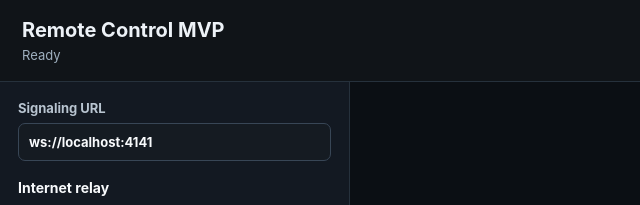
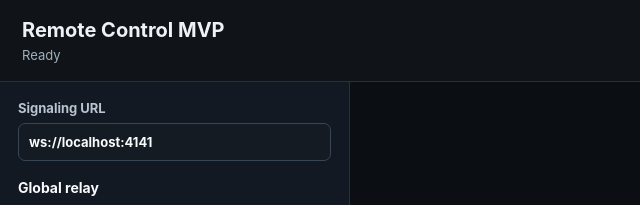
Before and after one commit to hsun77/remote-control-mvp, an Electron app: page apps/desktop/src/index.html in a window 1280 px wide. Shown: the top 205 px of the page, 0-640 px from the left. Drawn offline with Linux system fonts and the light colour scheme; no server answers.

Commit message:
Clarify global relay usage

```diff
--- a/apps/desktop/src/index.html
+++ b/apps/desktop/src/index.html
@@ -24,7 +24,7 @@
           </label>
 
           <section class="network">
-            <h2>Internet relay</h2>
+            <h2>Global relay</h2>
             <label>
               TURN URL
               <input id="turnUrl" placeholder="turn:your-public-server:3478" spellcheck="false" />
```
Also changed, not shown: README.md.
